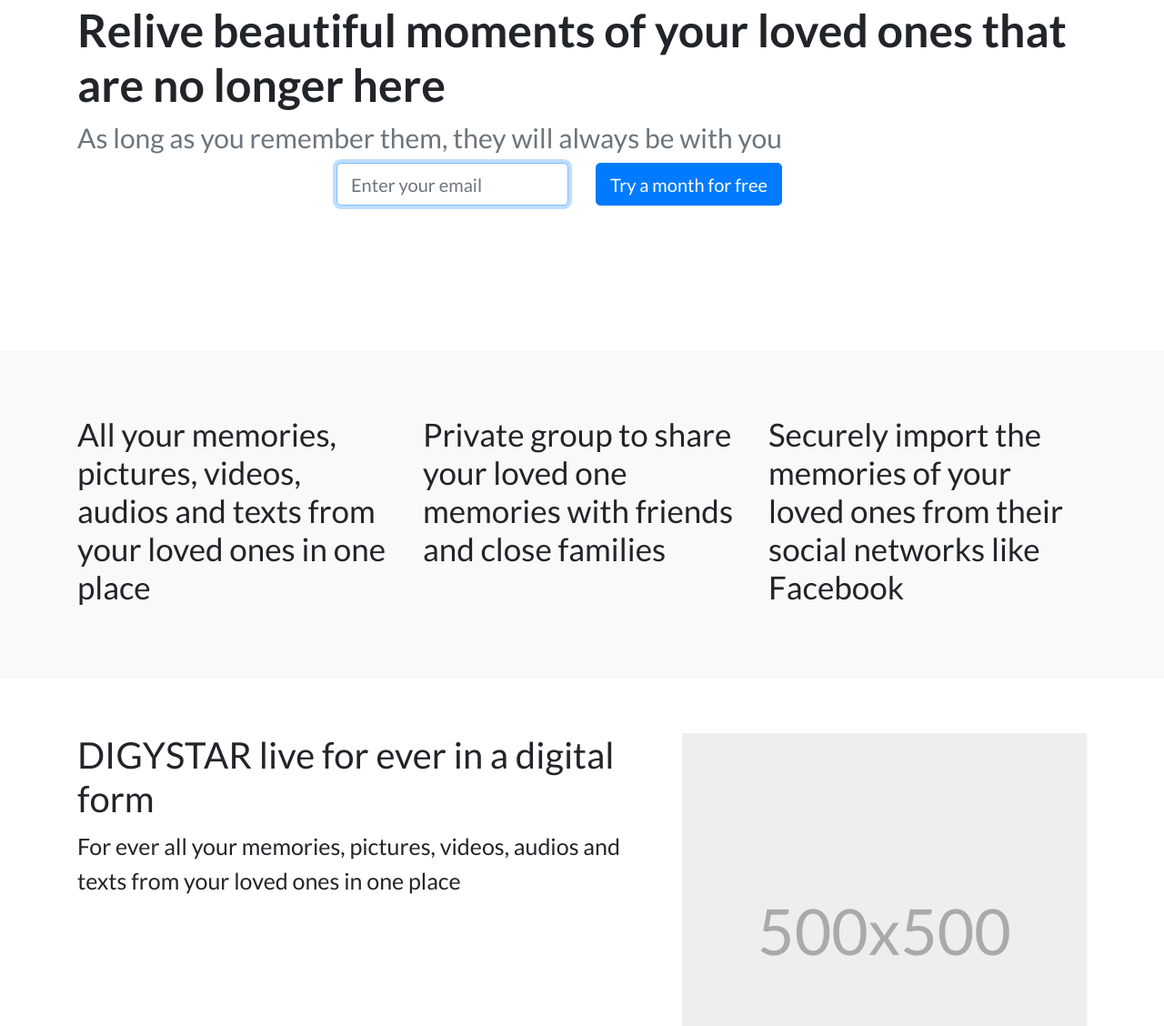
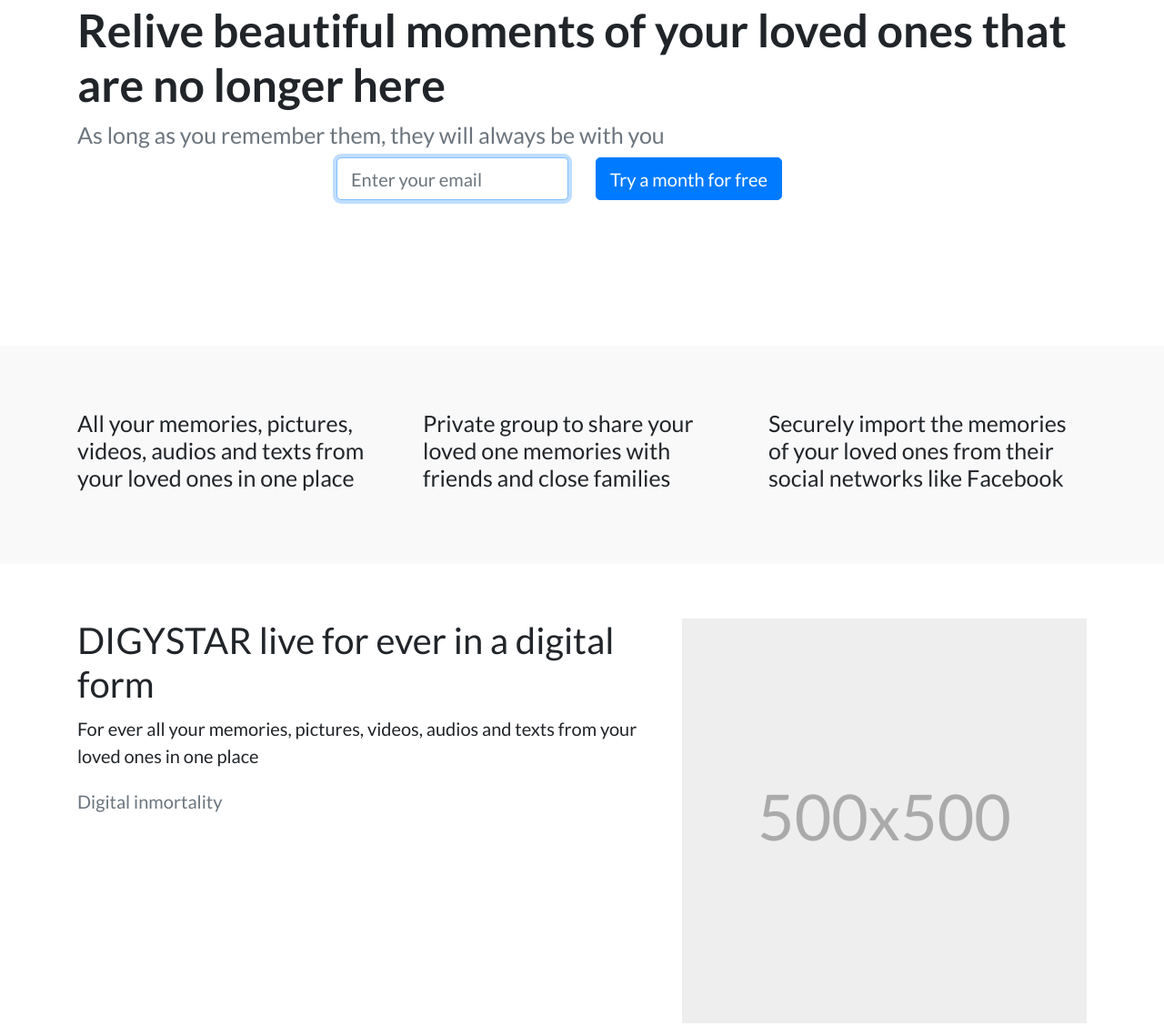
Before and after one commit to andreseloysv/digystar, a website: page src/index.html in a window 1280 px wide. Shown: the part 147-1275 px from the top of the page at 91% size. Drawn offline with nearby package versions, Linux system fonts and the light colour scheme.

Commit message:
Update font size

```diff
--- a/src/index.html
+++ b/src/index.html
@@ -99,9 +99,9 @@
               here</strong
             >
           </h1>
-          <h4 class="jumbotron-heading text-muted">
+          <h5 class="jumbotron-heading text-muted">
             As long as you remember them, they will always be with you
-          </h4>
+          </h5>
           <form method="POST" action="/">
             <div class="row justify-content-center">
               <div class="col-md-3 mb-3">
@@ -133,22 +133,22 @@
         <div class="container">
           <div class="row">
             <div class="col-lg-4 py-2">
-              <h3>
+              <h5>
                 All your memories, pictures, videos, audios and texts from your
                 loved ones in one place
-              </h3>
+              </h5>
             </div>
             <div class="col-lg-4 py-2">
-              <h3>
+              <h5>
                 Private group to share your loved one memories with friends and
                 close families
-              </h3>
+              </h5>
             </div>
             <div class="col-lg-4 py-2">
-              <h3>
+              <h5>
                 Securely import the memories of your loved ones from their
                 social networks like Facebook
-              </h3>
+              </h5>
             </div>
           </div>
         </div>
@@ -160,10 +160,11 @@
             <h2 class="featurette-heading">
               DIGYSTAR live for ever in a digital form
             </h2>
-            <p class="lead">
+            <p class>
               For ever all your memories, pictures, videos, audios and texts
               from your loved ones in one place
             </p>
+            <p class="text-muted">Digital inmortality</p>
           </div>
           <div class="col-md-5">
             <svg
@@ -190,7 +191,7 @@
             <h2 class="featurette-heading">
               Share in a private group the memories with friends and family
             </h2>
-            <p class="lead">
+            <p>
               Contribute with Videos, Pictures, Audios and Text of the beautiful
               moments with the loveone in a privat group.
             </p>
@@ -220,12 +221,12 @@
             <h2 class="featurette-heading">
               Import the memories
             </h2>
-            <p class="lead">
+            <p>
               Securely import the memories of your loved ones from their social
               networks like Facebook, instagram, twitter, spotify as well you
               computer or smart phone
             </p>
-            <p><a href="#">Click hier to know more</a></p>
+            <p class="text-muted"><a href="#">Click hier to know more</a></p>
           </div>
           <div class="col-md-5">
             <svg
```
